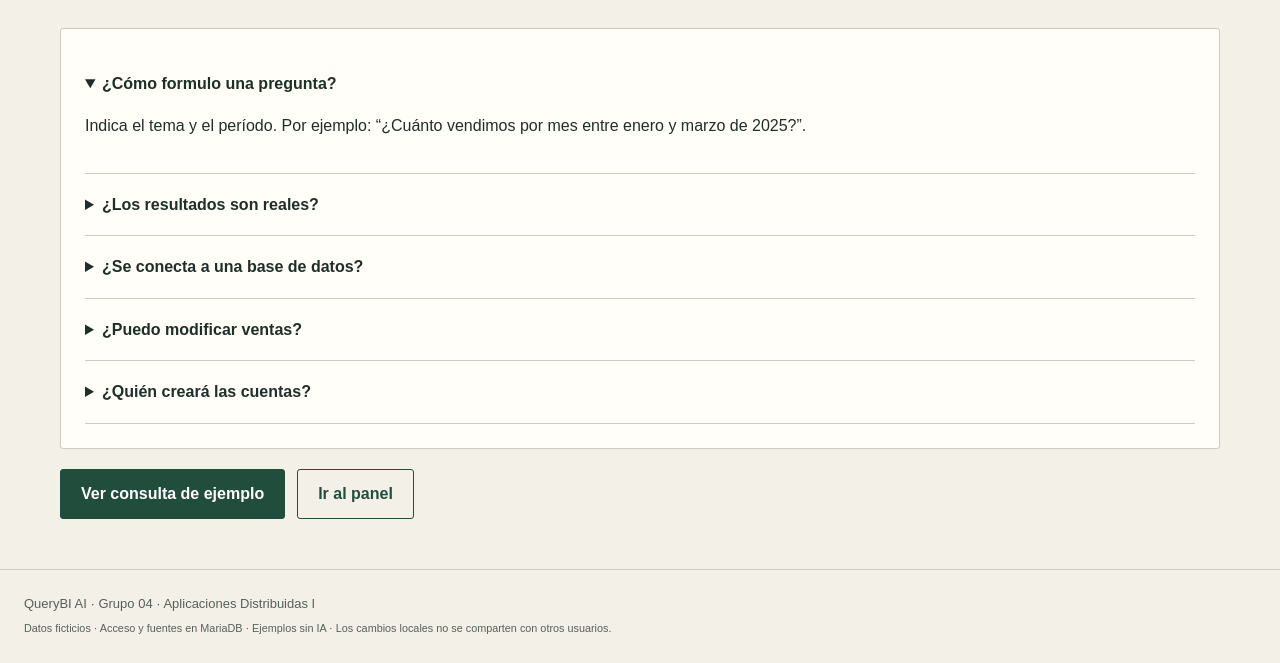
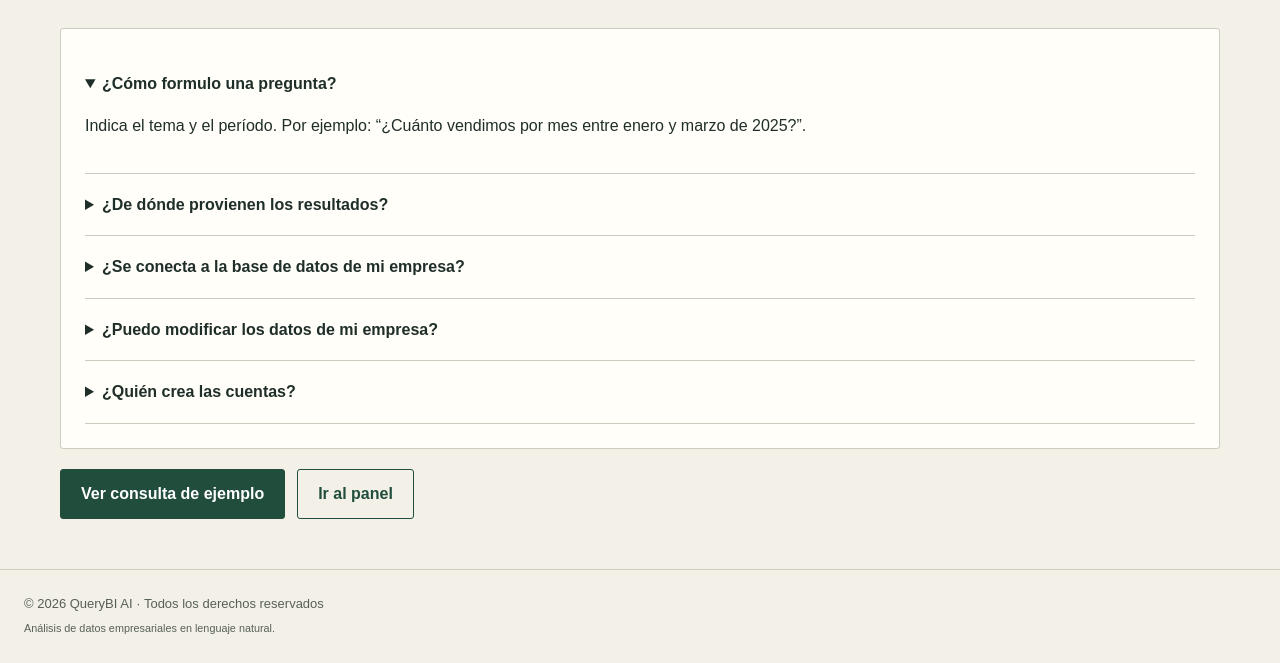
Before and after one commit to jeffri-rodriguez/querybi-ai, a PHP site: page /cliente/paginas/ayuda.html in a window 1280 px wide. Shown: the part 213-876 px from the top of the page. Run offline with PHP 8.4, Linux system fonts and the light colour scheme.

Commit message:
Mejorar redaccion de la parte publica de la aplicacion

```diff
--- a/cliente/paginas/ayuda.html
+++ b/cliente/paginas/ayuda.html
@@ -3,7 +3,7 @@
     <head>
         <meta charset="UTF-8">
         <meta name="viewport" content="width=device-width, initial-scale=1.0">
-        <meta name="description" content="QueryBI AI: prototipo académico de consulta y análisis de datos empresariales.">
+        <meta name="description" content="QueryBI AI: consulta y analiza los datos de tu empresa haciendo preguntas en lenguaje natural.">
         <title>Ayuda | QueryBI AI</title>
         <link rel="icon" href="../assets/imagenes/favicon.svg" type="image/svg+xml">
         <link rel="stylesheet" href="../assets/css/estilos.css">
@@ -41,20 +41,20 @@
                         <p>Indica el tema y el período. Por ejemplo: “¿Cuánto vendimos por mes entre enero y marzo de 2025?”.</p>
                     </details>
                     <details>
-                        <summary>¿Los resultados son reales?</summary>
-                        <p>No. En esta entrega los resultados proceden de conjuntos ficticios definidos en JavaScript.</p>
+                        <summary>¿De dónde provienen los resultados?</summary>
+                        <p>Provienen de las fuentes de datos que tu organización ha conectado y a las que tienes acceso. Las consultas de ejemplo utilizan datos ficticios de la Tienda Demo.</p>
                     </details>
                     <details>
-                        <summary>¿Se conecta a una base de datos?</summary>
-                        Las preguntas propias quedan pendientes. Los resultados disponibles corresponden a ejemplos preparados y los datos de demostración se guardan en este navegador.
+                        <summary>¿Se conecta a la base de datos de mi empresa?</summary>
+                        <p>Sí. El administrador de tu empresa registra las fuentes de datos y define qué tablas y campos puede consultar cada persona.</p>
                     </details>
                     <details>
-                        <summary>¿Puedo modificar ventas?</summary>
-                        <p>El módulo de análisis está pensado para consultas de lectura, no para modificar datos empresariales.</p>
+                        <summary>¿Puedo modificar los datos de mi empresa?</summary>
+                        <p>No. El módulo de análisis está pensado para consultas de lectura y no modifica los datos empresariales.</p>
                     </details>
                     <details>
-                        <summary>¿Quién creará las cuentas?</summary>
-                        <p>La propuesta contempla un administrador encargado de los usuarios y sus roles.</p>
+                        <summary>¿Quién crea las cuentas?</summary>
+                        <p>Cada empresa cuenta con un administrador encargado de gestionar los usuarios y sus roles.</p>
                     </details>
                 </div>
                 <div class="acciones">
@@ -64,8 +64,8 @@
             </section>
         </main>
         <footer class="pie">
-            <p>QueryBI AI · Grupo 04 · Aplicaciones Distribuidas I</p>
-            <small>Datos ficticios · Acceso y fuentes en MariaDB · Ejemplos sin IA · Los cambios locales no se comparten con otros usuarios.</small>
+            <p>© 2026 QueryBI AI · Todos los derechos reservados</p>
+            <small>Análisis de datos empresariales en lenguaje natural.</small>
         </footer>
     </body>
 </html>
--- a/servidor/acceso/login.php
+++ b/servidor/acceso/login.php
@@ -33,7 +33,7 @@ try {
 
     http_response_code(503);
 
-    $error = 'No se pudo conectar con el servicio de acceso. Revisa MariaDB y la configuración local.';
+    $error = 'No se pudo conectar con el servicio de acceso. Inténtalo nuevamente en unos minutos.';
 }
 ?>
 
```
Also changed, not shown: cliente/index.html (+9 -9 lines), cliente/paginas/como-funciona.html (+5 -5 lines), cliente/paginas/nosotros.html (+6 -6 lines), cliente/paginas/recuperar-contrasena.html (+7 -9 lines).
